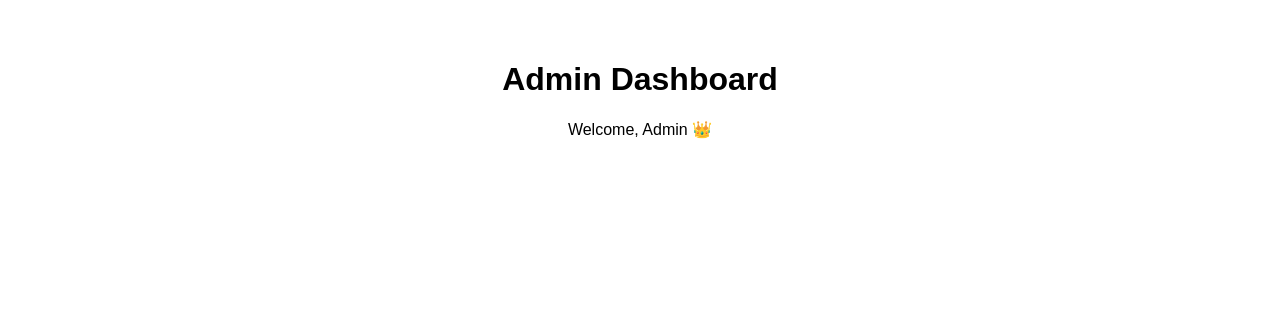
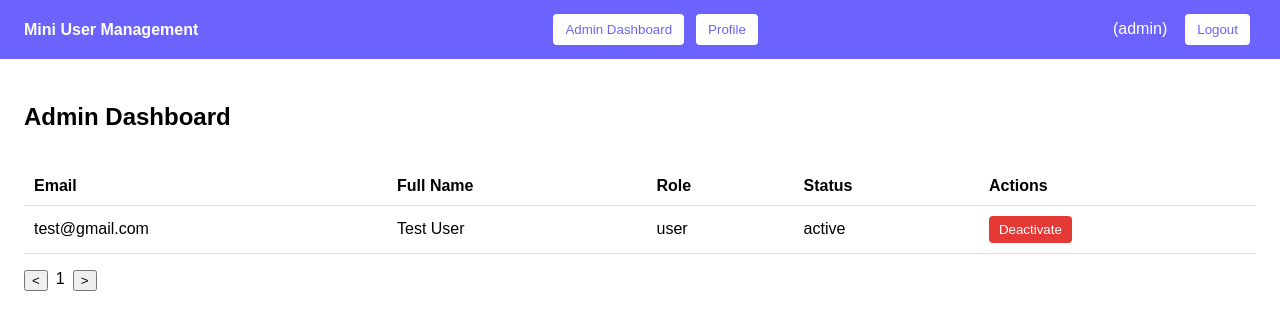
Before and after one commit to amriths04/Mini_User_Management_System, a React app in the folder frontend/: page /admin in a window 1280 px wide. Shown: the top 330 px of the page. Built offline with nearby package versions, Linux system fonts and the light colour scheme; sample sign-in values are in the browser's storage; the HTML template or start-up script is replaced by a standard one.

Commit message:
Implement navbar and admin dashboard page layout

```diff
--- /dev/null
+++ b/frontend/src/components/Navbar.jsx
@@ -0,0 +1,43 @@
+import { useNavigate } from "react-router-dom";
+import "../css/Navbar.css";
+
+export default function Navbar() {
+  const navigate = useNavigate();
+  const user = JSON.parse(localStorage.getItem("user"));
+
+  if (!user) return null;
+
+  const handleLogout = () => {
+    localStorage.removeItem("token");
+    localStorage.removeItem("user");
+    navigate("/login", { replace: true });
+  };
+
+  return (
+    <nav className="navbar">
+      <div className="navbar-left">
+        <span className="brand">Mini User Management</span>
+      </div>
+
+      <div className="navbar-center">
+        {user.role === "admin" && (
+          <button onClick={() => navigate("/admin")}>
+            Admin Dashboard
+          </button>
+        )}
+        <button onClick={() => navigate("/profile")}>
+          Profile
+        </button>
+      </div>
+
+      <div className="navbar-right">
+        <span className="user-info">
+          {user.fullName} ({user.role})
+        </span>
+        <button className="logout-btn" onClick={handleLogout}>
+          Logout
+        </button>
+      </div>
+    </nav>
+  );
+}
--- /dev/null
+++ b/frontend/src/css/AdminDashboard.css
@@ -0,0 +1,34 @@
+.admin-container {
+  padding: 24px;
+}
+
+.table-wrapper {
+  overflow-x: auto;
+}
+
+table {
+  width: 100%;
+  border-collapse: collapse;
+  margin-top: 16px;
+}
+
+th, td {
+  padding: 10px;
+  border-bottom: 1px solid #ddd;
+  text-align: left;
+}
+
+.danger-btn {
+  background: #e53935;
+  color: white;
+  border: none;
+  padding: 6px 10px;
+  border-radius: 4px;
+  cursor: pointer;
+}
+
+.pagination {
+  margin-top: 16px;
+  display: flex;
+  gap: 8px;
+}
--- /dev/null
+++ b/frontend/src/css/Navbar.css
@@ -0,0 +1,28 @@
+.navbar {
+  display: flex;
+  justify-content: space-between;
+  align-items: center;
+  padding: 14px 24px;
+  background: #6c63ff;
+  color: white;
+}
+
+.brand {
+  font-weight: 600;
+}
+
+.navbar-center button,
+.logout-btn {
+  margin: 0 6px;
+  padding: 8px 12px;
+  border: none;
+  border-radius: 4px;
+  cursor: pointer;
+  background: white;
+  color: #6c63ff;
+  font-weight: 500;
+}
+
+.user-info {
+  margin-right: 12px;
+}
--- a/frontend/src/pages/AdminDashboard.jsx
+++ b/frontend/src/pages/AdminDashboard.jsx
@@ -1,8 +1,48 @@
+import Navbar from "../components/Navbar";
+import "../css/AdminDashboard.css";
+
 export default function AdminDashboard() {
   return (
-    <div style={{ padding: "40px", textAlign: "center" }}>
-      <h1>Admin Dashboard</h1>
-      <p>Welcome, Admin 👑</p>
-    </div>
+    <>
+      <Navbar />
+
+      <div className="admin-container">
+        <h2>Admin Dashboard</h2>
+
+        <div className="table-wrapper">
+          <table>
+            <thead>
+              <tr>
+                <th>Email</th>
+                <th>Full Name</th>
+                <th>Role</th>
+                <th>Status</th>
+                <th>Actions</th>
+              </tr>
+            </thead>
+
+            <tbody>
+              {/* Dummy row – will be replaced by API data */}
+              <tr>
+                <td>test@gmail.com</td>
+                <td>Test User</td>
+                <td>user</td>
+                <td>active</td>
+                <td>
+                  <button className="danger-btn">Deactivate</button>
+                </td>
+              </tr>
+            </tbody>
+          </table>
+        </div>
+
+        {/* Pagination placeholder */}
+        <div className="pagination">
+          <button>{"<"}</button>
+          <span>1</span>
+          <button>{">"}</button>
+        </div>
+      </div>
+    </>
   );
 }
```
